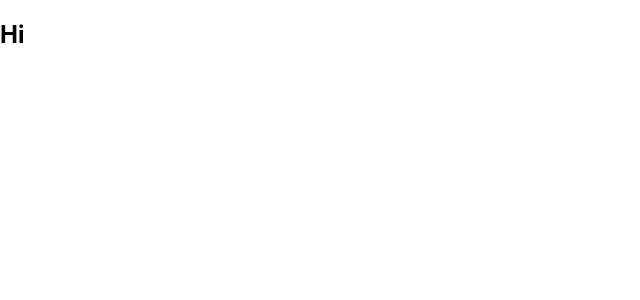
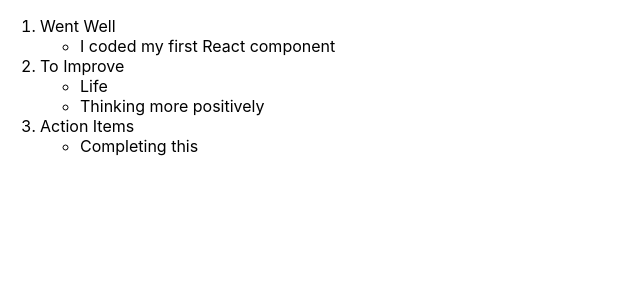
Before and after one commit to klalicki/retro-board, a React (Create React App) app: page / in a window 1280 px wide. Shown: the top 300 px of the page, without its empty margins (0-640 px from the left). Built offline with nearby package versions, Linux system fonts and the light colour scheme.

Commit message:
mapped out sample data

```diff
--- a/src/components/App/App.js
+++ b/src/components/App/App.js
@@ -5,7 +5,20 @@
   console.log(sampleData);
   return (
     <div className="App">
-      <h2>Hi</h2>
+      <ol>
+        {sampleData.map((item) => {
+          return (
+            <li key={item.listName}>
+              {item.listName}
+              <ul>
+                {item.listContents.map((listItem) => {
+                  return <li key={listItem.itemText}>{listItem.itemText}</li>;
+                })}
+              </ul>
+            </li>
+          );
+        })}
+      </ol>
       <header className="App-header"></header>
     </div>
   );
```
